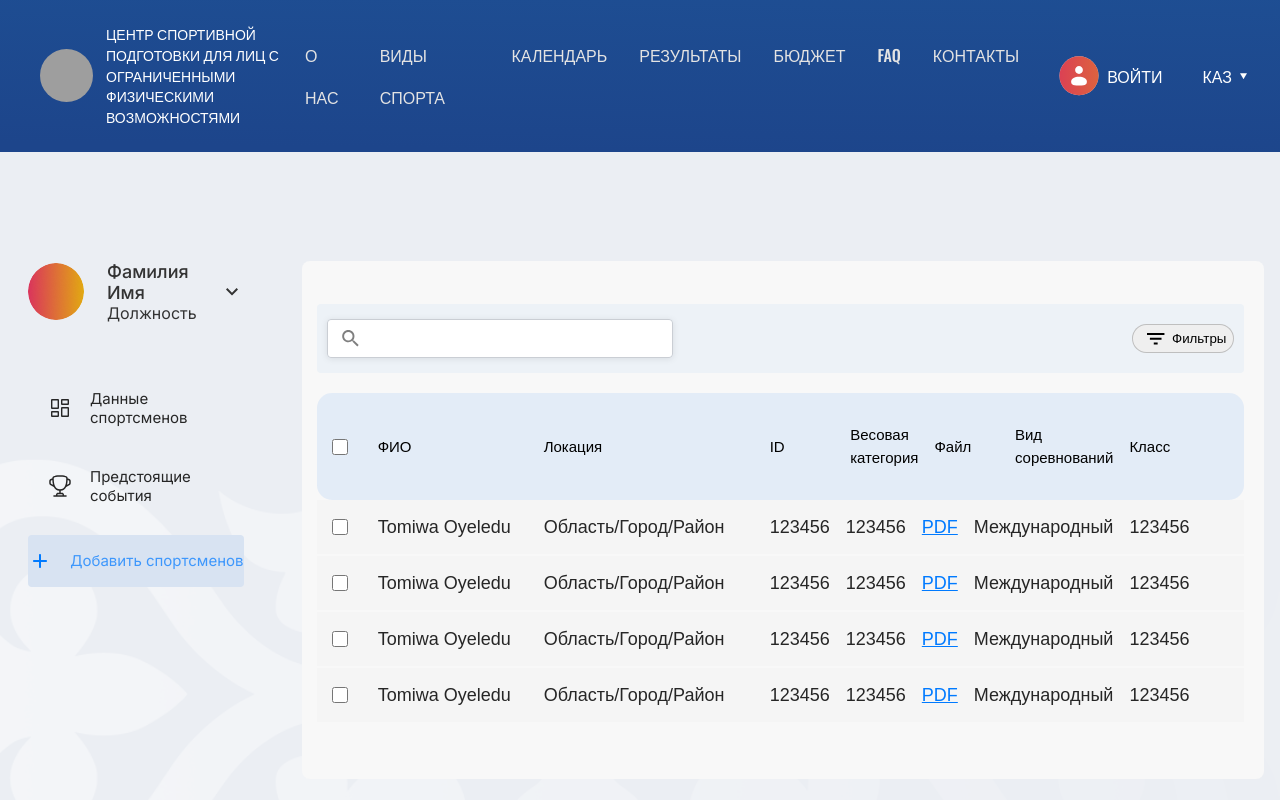
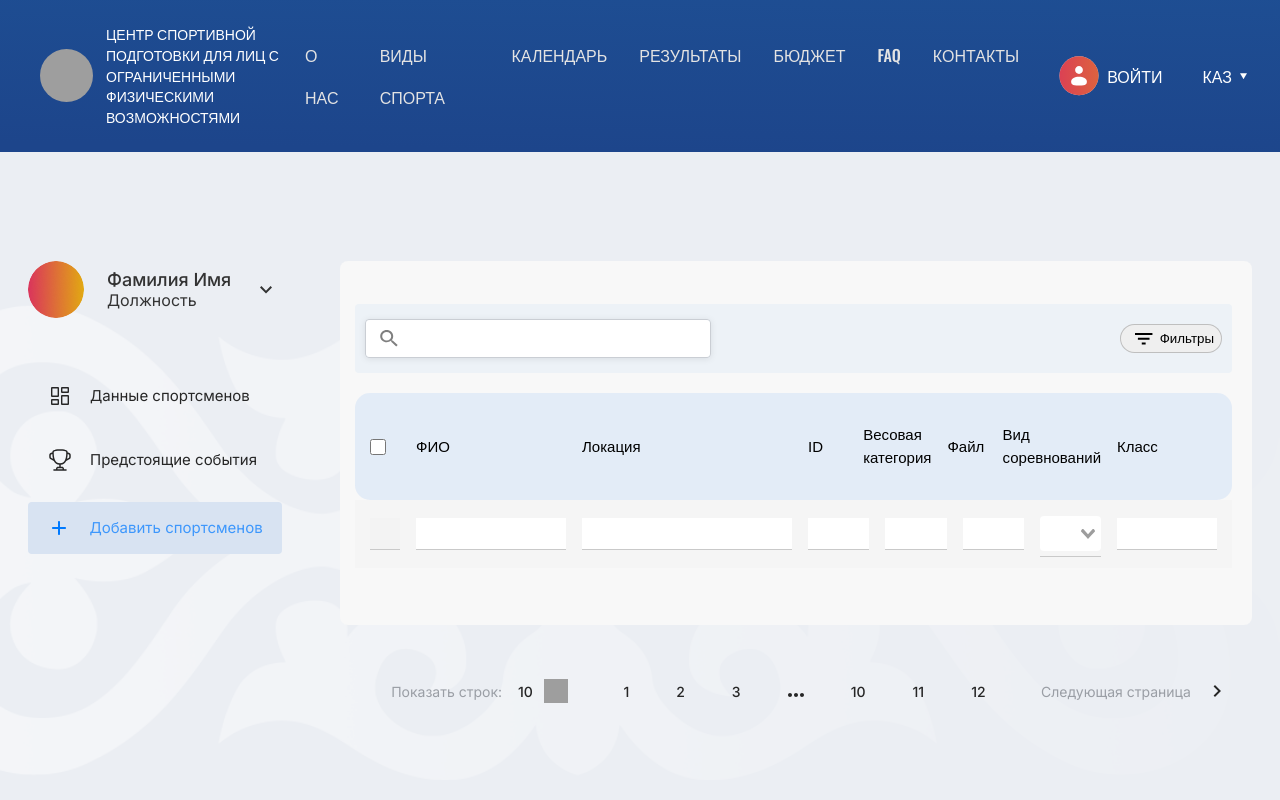
Before and after one commit to Khazae/Sport, a Vue app: page /personal-area in a window 1280 px wide. Shown: the top 800 px of the page. Built offline with nearby package versions, Linux system fonts and the light colour scheme; no server answers; grey boxes are pictures that could not be loaded.

Commit message:
implement toggle

```diff
--- a/src/views/PersonalAreaView.vue
+++ b/src/views/PersonalAreaView.vue
@@ -40,8 +40,12 @@
               </li>
             </ul>
           </div>
-          <button class="personal_aside_button">
-            <img src="../assets/plus.svg" alt="Plus" /> Добавить спортсменов
+          <button
+            class="personal_aside_button"
+            @click="toggleSportsman = !toggleSportsman"
+          >
+            <img src="../assets/plus.svg" alt="Plus" />
+            Добавить спортсменов
           </button>
         </div>
       </div>
@@ -73,6 +77,7 @@
               <span class="tableCell">Класс</span>
             </div>
 
+            <template v-if="toggleSportsman">
               <div class="tableRow row body">
                 <span class="tableCell"
                   ><input type="checkbox" class="tableCheckbox"
@@ -123,6 +128,35 @@
                 <span class="tableCell"> Международный </span>
                 <span class="tableCell"> 123456 </span>
               </div>
+            </template>
+            <template v-else-if="!toggleSportsman">
+              <div class="tableRow row body">
+                <span class="tableCell">
+                  <input disabled type="text" class="form_input" placeholder=""
+                /></span>
+                <span class="tableCell">
+                  <input type="text" class="form_input" placeholder=""
+                /></span>
+                <span class="tableCell">
+                  <input type="text" class="form_input" placeholder=""
+                /></span>
+                <span class="tableCell">
+                  <input type="text" class="form_input" placeholder=""
+                /></span>
+                <span class="tableCell">
+                  <input type="text" class="form_input" placeholder=""
+                /></span>
+                <span class="tableCell tableLink">
+                  <input type="text" class="form_input" placeholder=""
+                /></span>
+                <span class="tableCell">
+                  <v-select :options="options" class="form_input"></v-select>
+                </span>
+                <span class="tableCell">
+                  <input type="text" class="form_input" placeholder="" />
+                </span>
+              </div>
+            </template>
           </div>
         </div>
         <div class="tablePagination">
@@ -151,7 +185,17 @@
 </template>
 
 <script>
-export default {};
+import vSelect from "vue-select";
+import "vue-select/dist/vue-select.css";
+export default {
+  components: { vSelect },
+  data() {
+    return {
+      options: ["Международный", "Республиканский"],
+      toggleSportsman: false,
+    };
+  },
+};
 </script>
 
 <style scoped>
@@ -514,4 +558,19 @@ input[type="checkbox"] {
   width: 16px;
   height: 16px;
 }
+
+.form_input {
+  width: 100%;
+  font-family: "Inter", sans-serif;
+  font-size: 18px;
+  font-weight: 400;
+  padding: 5px 0;
+  border: none;
+  border-bottom: 1px solid rgba(201, 201, 201, 1);
+  outline: none;
+}
+
+.form_input::placeholder {
+  color: #9d9d9d;
+}
 </style>
```
Lines whose indentation alone changed are shown as unchanged.
